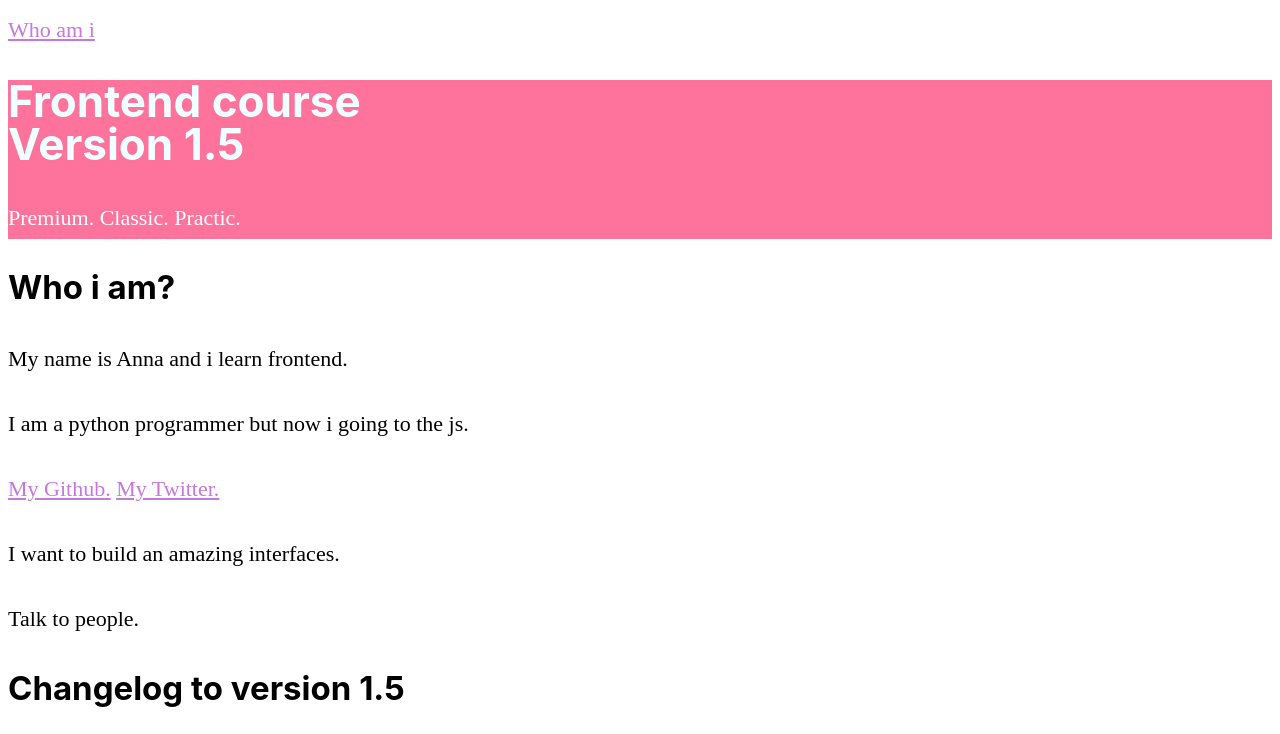
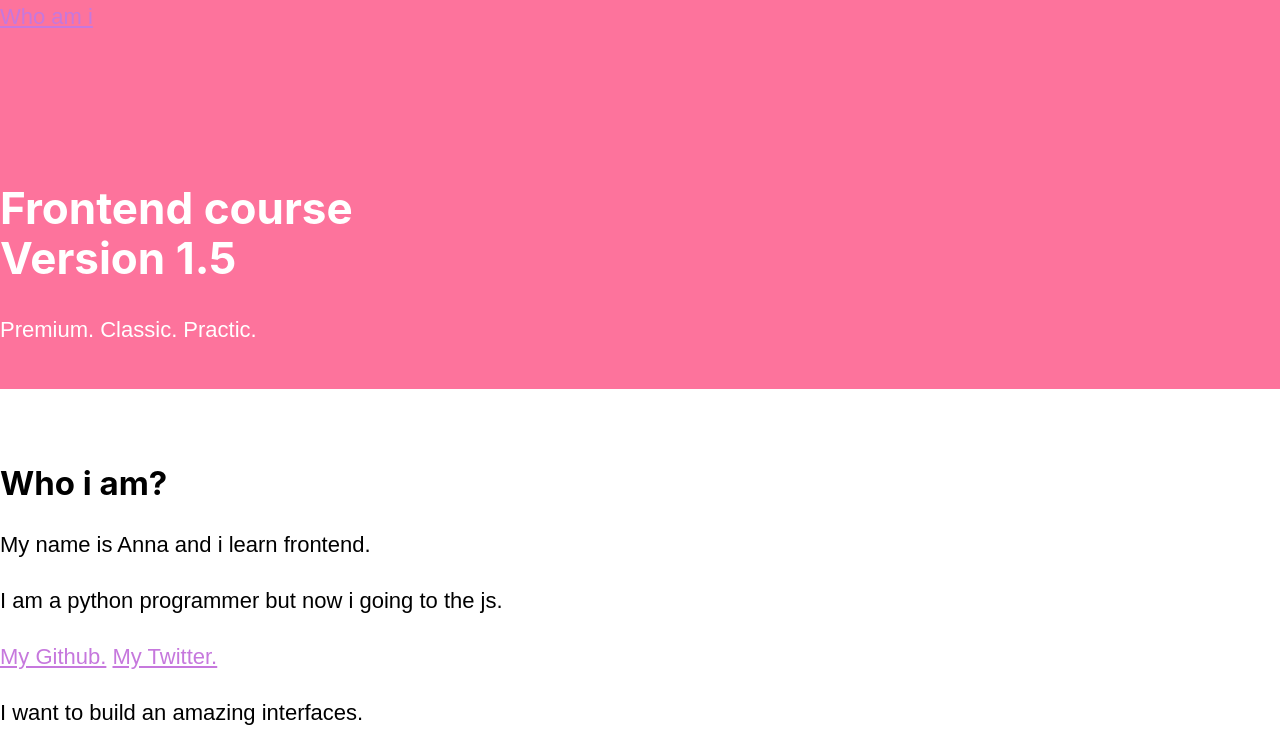
Before and after one commit to wadadaaa/verstka, a plain HTML site: page index.html in a window 1280 px wide. Shown: the top 734 px of the page. Drawn offline with nearby package versions, Linux system fonts and the light colour scheme.

Commit message:
lesson 5

```diff
--- a/index.html
+++ b/index.html
@@ -2,6 +2,7 @@
 <html>
     <head>
         <link rel="stylesheet" href="./styles.css">
+        <link rel="stylesheet" href="https://cdnjs.cloudflare.com/ajax/libs/normalize/8.0.0/normalize.css">
         <title>Frontend course</title>
     </head>
     <body>
--- a/styles.css
+++ b/styles.css
@@ -1,16 +1,37 @@
-a {
+html {
+    box-sizing: border-box;
+  }
+
+  *,
+  *:before,
+  *:after {
+    box-sizing: inherit;
+  }
+  body {
+    font-size: 22px;
+    line-height: 34px;
+    font-family: Arial, Helvetica, sans-serif
+
+}
+
+header, nav {
+      background-color: #FD739C;
+      color: #FFF;
+      padding-top: 100px;
+      padding-bottom: 20px;
+  }
+  nav {
+      padding-top: 0px;
+  }
+  main {
+      padding-top: 50px;
+  }
+  h1, h2 {
+      font-family: -apple-system, BlinkMacSystemFont, 'Segoe UI', Roboto, Oxygen, Ubuntu, Cantarell, 'Open Sans', 'Helvetica Neue', sans-serif;
+  }
+  h1 {
+    line-height: 50px;
+  }
+  a {
     color: #c678dd;
   }
-
-  header {
-      background-color: #FD739C;
-      color: azure;
-  }
-  h1, h2 {
-      font-family: -apple-system, BlinkMacSystemFont, 'Segoe UI', Roboto, Oxygen, Ubuntu, Cantarell, 'Open Sans', 'Helvetica Neue', sans-serif
-  }
-  body {
-      font-size: 22px;
-      line-height: 43px;
-
-  }
```
